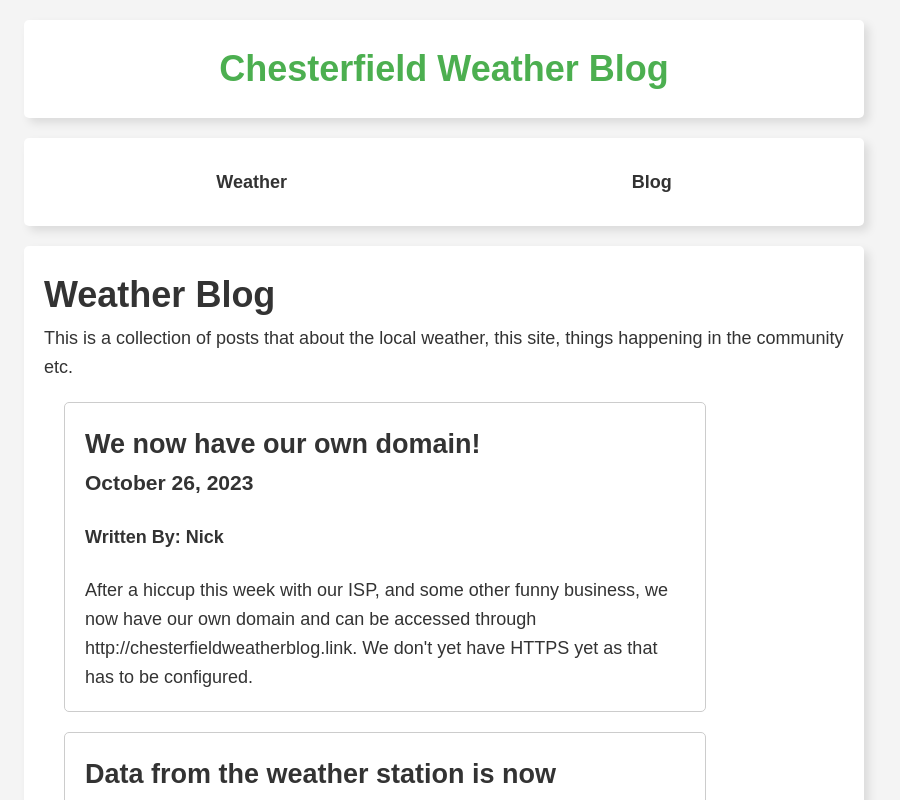
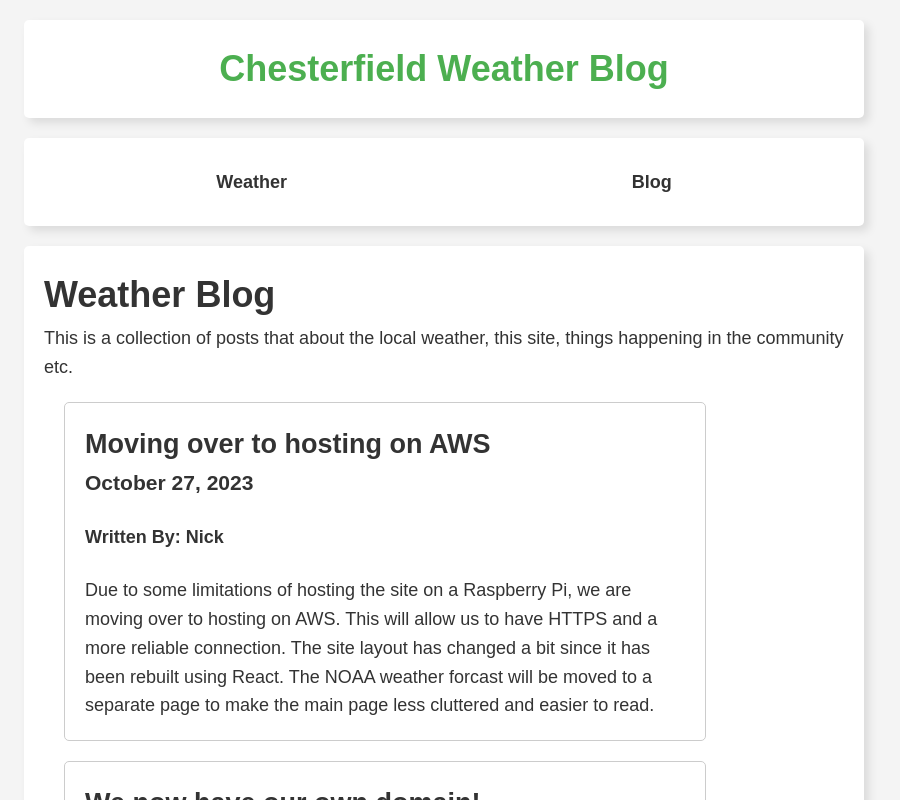
Before and after one commit to ElDuke717/chesterfield-weather-blog, a React (Create React App) app: page /blog in a window 1280 px wide. Shown: the top 800 px of the page, without its empty margins (196-1096 px from the left). Built offline with nearby package versions, Linux system fonts and the light colour scheme; no server answers.

Commit message:
add blog post

```diff
--- a/src/blog_posts.js
+++ b/src/blog_posts.js
@@ -71,6 +71,13 @@ let posts = [
     content:
       "After a hiccup this week with our ISP, and some other funny business, we now have our own domain and can be accessed through http://chesterfieldweatherblog.link.  We don't yet have HTTPS yet as that has to be configured.",
   },
+  {
+    title: "Moving over to hosting on AWS",
+    date: "October 27, 2023",
+    author: "Nick",
+    content:
+      "Due to some limitations of hosting the site on a Raspberry Pi, we are moving over to hosting on AWS.  This will allow us to have HTTPS and a more reliable connection.  The site layout has changed a bit since it has been rebuilt using React.  The NOAA weather forcast will be moved to a separate page to make the main page less cluttered and easier to read.",
+  },
   // ... add more posts as objects
 ];
 
```
